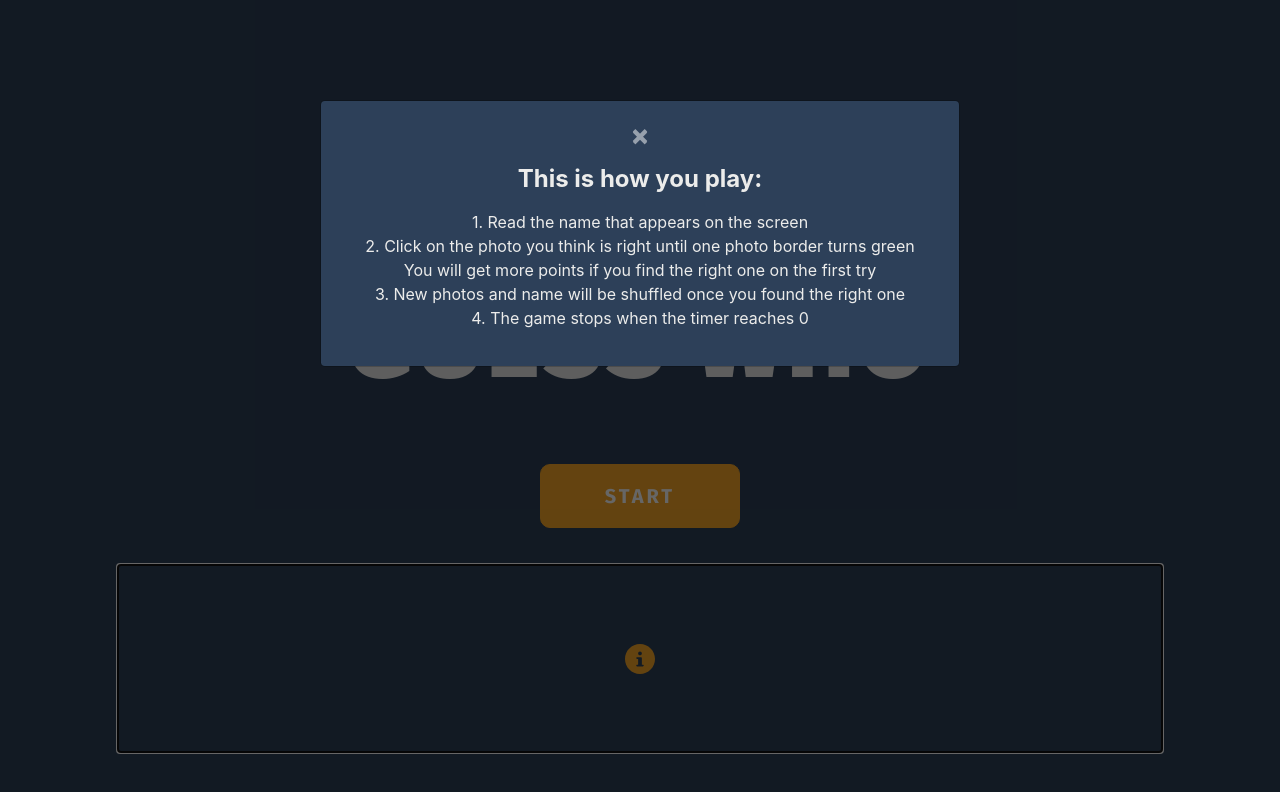
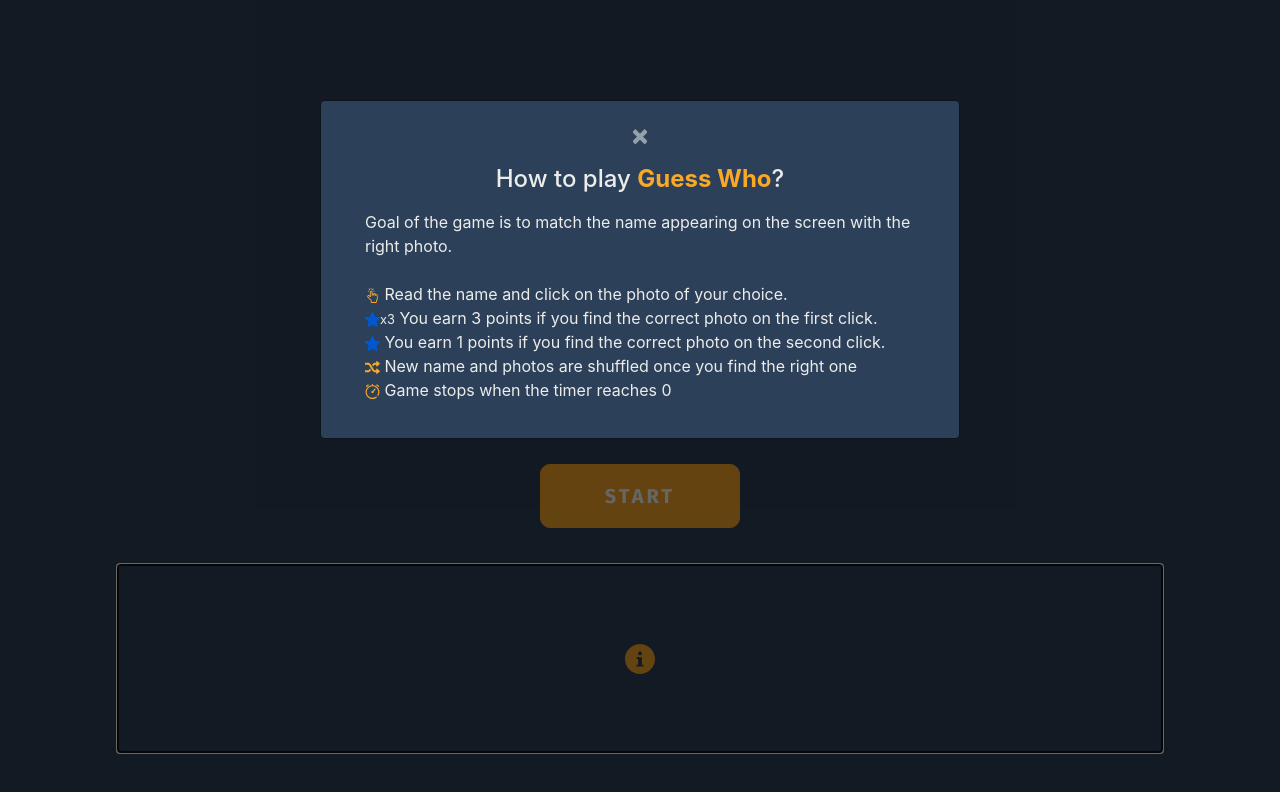
Before and after one commit to ninahackenbroich/guess-who, a website: page index.html in a window 1280 px wide. Both pictures are taken after a click on the button 640 px from the left and 658 px from the top of the page. Drawn offline with nearby package versions, Linux system fonts and the light colour scheme; no server answers; a web font is replaced by a local one.

Commit message:
added icons to modal

```diff
--- a/index.html
+++ b/index.html
@@ -136,17 +136,19 @@
         </div>
       </div>
       <button class="rules-button" id="myBtn">
-        <img src="information-button.svg" alt="Stopwatch" class="icon" />
+        <img src="information-button.svg" alt="Stopwatch" class="icon">
       </button>
       <div id="myModal" class="modal">
         <div class="modal-content">
           <span class="close">&times;</span>
-          <h4 class="py-2 mt-2"><strong>This is how you play:</strong> </h4>
-          <p>1. Read the name that appears on the screen<br>
-            2. Click on the photo you think is right until one photo border turns green<br>
-            You will get more points if you find the right one on the first try<br>
-            3. New photos and name will be shuffled once you found the right one<br>
-            4. The game stops when the timer reaches 0<br>
+          <h4 class="py-2 mt-2">How to play <strong style="color: #f9a828">Guess Who</strong>?</h4>
+          <p class="px-4" style="text-align: left;">
+            Goal of the game is to match the name appearing on the screen with the right photo.<br><br>
+            <img src="tap.svg" alt="Stopwatch" class="icon-small" style="color: blue"> Read the name and click on the photo of your choice.<br>
+            <img src="star.svg" alt="Stopwatch" class="icon-small"><small>x3</small> You earn 3 points if you find the correct photo on the first click.<br>
+            <img src="star.svg" alt="Stopwatch" class="icon-small"> You earn 1 points if you find the correct photo on the second click.<br>
+            <img src="shuffle.svg" alt="Stopwatch" class="icon-small"> New name and photos are  shuffled once you find the right one<br>
+            <img src="stopwatch .svg" alt="Stopwatch" class="icon-small"> Game stops when the timer reaches 0<br>
           </p>
         </div>
       </div>
--- a/style.css
+++ b/style.css
@@ -94,6 +94,13 @@ h2 {
 
 .icon {
   height: 30px;
+  filter: invert(88%) sepia(23%) saturate(6041%) hue-rotate(337deg)
+    brightness(98%) contrast(99%);
+}
+
+.icon-small {
+  height: 15px;
+  font-weight: bold;
   filter: invert(88%) sepia(23%) saturate(6041%) hue-rotate(337deg)
     brightness(98%) contrast(99%);
 }
@@ -213,6 +220,9 @@ h2 {
   margin: auto;
   padding: 20px;
   width: 50%;
+  img {
+    font-size: 10px;
+  }
 }
 
 .close {
```
Also changed, not shown: shuffle.svg (added), star.svg (added), tap.svg (added).
